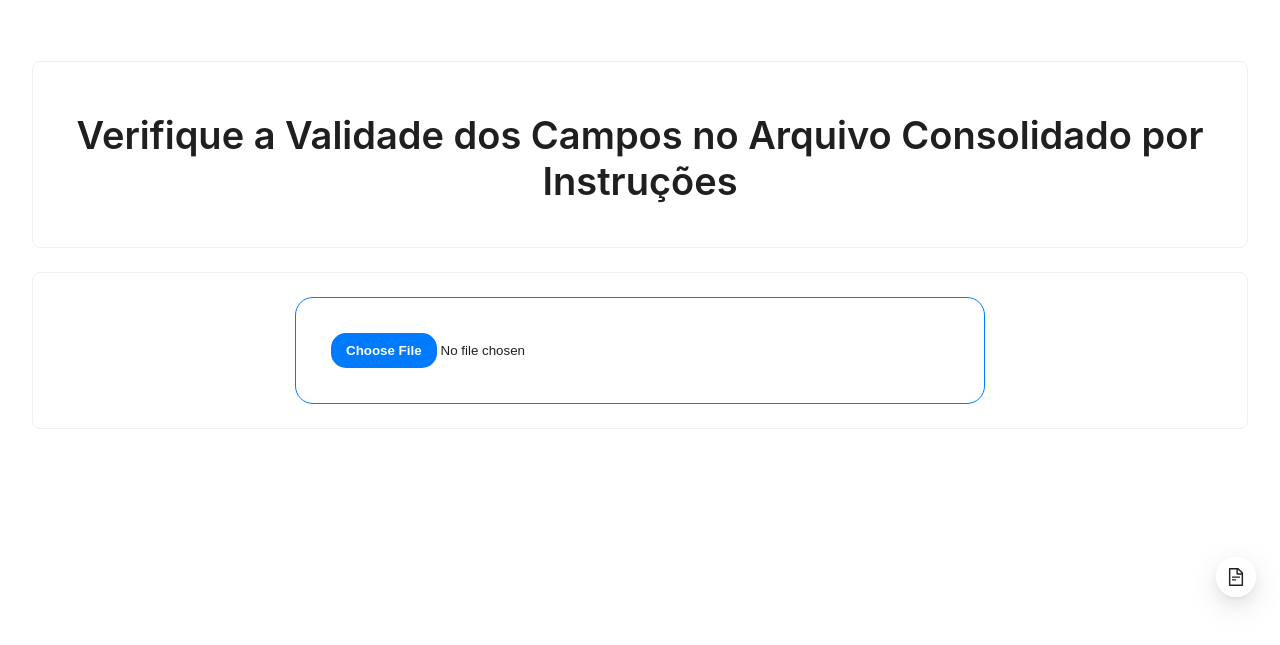
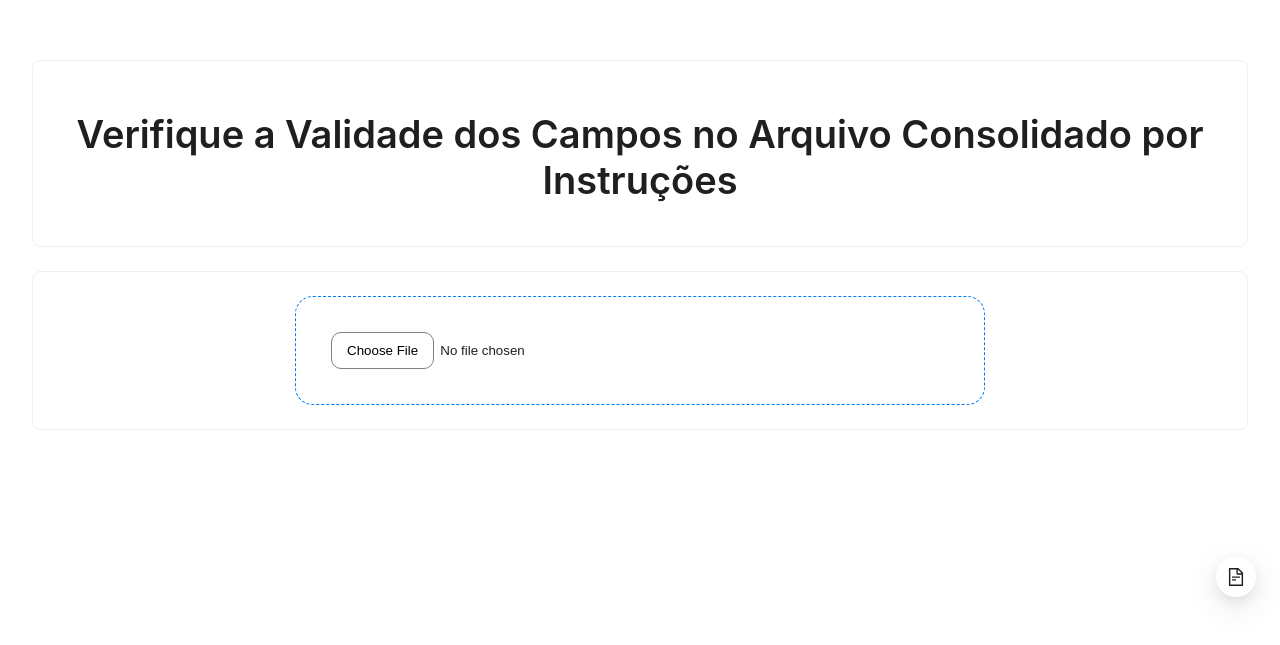
Before and after one commit to matefs/validador-de-arquivo-fiscal, a React (Vite) app: page / in a window 1280 px wide. Shown: the part 155-800 px from the top of the page. Built offline with nearby package versions, Linux system fonts and the light colour scheme.

Commit message:
style: botao se tornou cinza simulando natd

```diff
--- a/src/App.css
+++ b/src/App.css
@@ -48,21 +48,23 @@
 /* Estilização básica do input[type="file"] */
 input[type='file'] {
   background-color: transparent;
+  border-style: dashed;
   border: 1px solid #007bff; /* Cor da borda azul */
   border-radius: 18px; /* Borda arredondada */
   padding: 1px;
   cursor: pointer;
   outline: none; /* Remover a borda de foco padrão */
   width: 53%;
+  border-style: dashed;
 }
 
 /* Estilização do botão de upload específico para o Chrome */
 input[type="file" i]::-webkit-file-upload-button {
-  background-color: #007bff; /* Cor de fundo azul */
-  color: #fff; /* Cor do texto branco */
+  color: black; /* Cor do texto branco */
   padding: 10px 15px; /* Espaçamento interno */
-  border: none; /* Remover a borda */
-  border-radius: 15px; /* Borda arredondada */
+  border: 1px solid grey; /* Remover a borda */
+  border-radius: 10px; /* Borda arredondada */
+  margin-right: 1%;
   cursor: pointer;
-  font-weight: bold;
+  background-color: transparent;
 }
```
